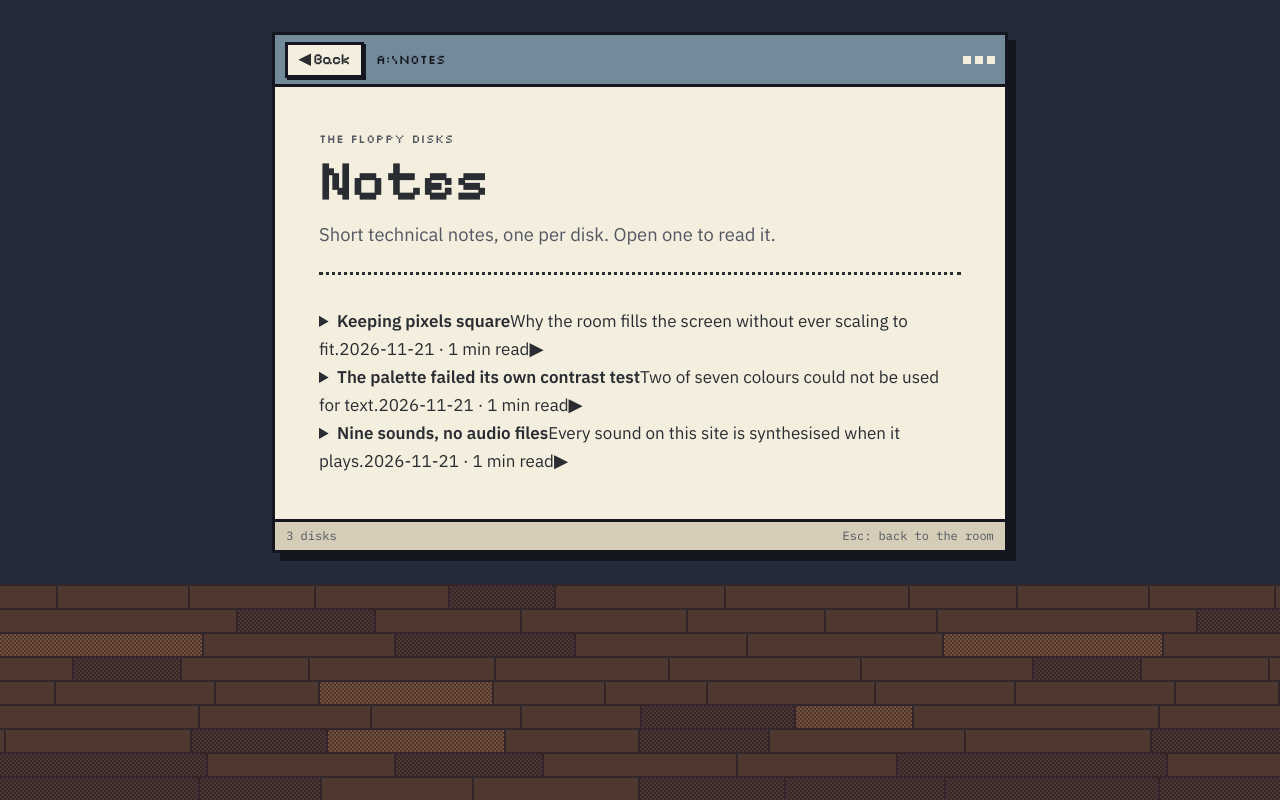
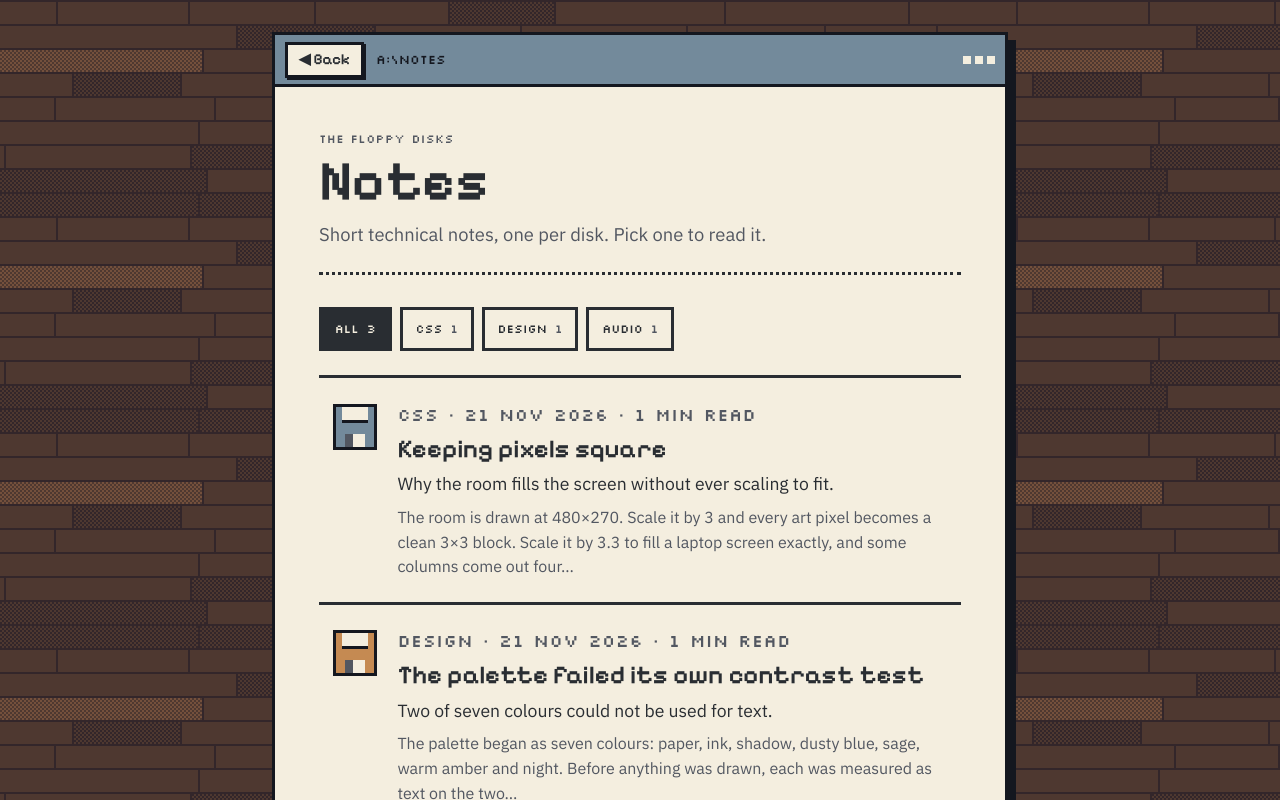
Before and after one commit to TraFost/pixel, a Next.js app: page /notes in a window 1280 px wide. Shown: the top 800 px of the page. Built offline with nearby package versions, Linux system fonts and the light colour scheme.

Commit message:
feat: add filterable notes and hash-based reading view

```diff
--- a/app/notes/page.tsx
+++ b/app/notes/page.tsx
@@ -1,13 +1,14 @@
 import type { Metadata } from 'next';
-import { NotesList, Screen } from '@/components/sections';
+import { NotesDesk } from '@/components/Notes';
+import { Screen } from '@/components/sections';
 import { notes } from '@/content/notes';
 
 export const metadata: Metadata = { title: 'Notes', description: 'Technical writing and experiments.' };
 
 export default function Notes() {
   return (
-    <Screen section="notes" title="Notes" lede="Short technical notes, one per disk. Open one to read it." status={`${notes.length} disks`}>
-      <NotesList />
+    <Screen section="notes" title="Notes" lede="Short technical notes, one per disk. Pick one to read it." status={`${notes.length} disks`}>
+      <NotesDesk />
     </Screen>
   );
 }
--- /dev/null
+++ b/components/Notes.module.css
@@ -0,0 +1,158 @@
+.tabs {
+  display: flex;
+  flex-wrap: wrap;
+  gap: 0.5rem;
+  margin-bottom: 1.5rem;
+}
+.tabs button {
+  display: inline-flex;
+  align-items: center;
+  gap: 0.5rem;
+  min-height: 44px;
+  padding: 0 0.8rem;
+  font: 0.75rem/1 var(--font-pixel), monospace;
+  color: var(--c-ink);
+  background: none;
+  border: 3px solid var(--c-ink);
+  cursor: pointer;
+}
+.tabs button span {
+  color: var(--muted);
+}
+.tabs button:hover {
+  background: var(--c-cream);
+}
+.tabs button[aria-pressed='true'] {
+  color: var(--c-paper);
+  background: var(--c-ink);
+}
+.tabs button[aria-pressed='true'] span {
+  color: inherit;
+}
+
+.index {
+  margin: 0;
+  padding: 0;
+  list-style: none;
+  border-top: 3px solid var(--c-ink);
+}
+.index li {
+  border-bottom: 3px solid var(--c-ink);
+}
+.index a {
+  display: flex;
+  align-items: flex-start;
+  gap: 1.25rem;
+  padding: 1.4rem 0.9rem;
+  color: inherit;
+  text-decoration: none;
+}
+.index a > span {
+  display: grid;
+  gap: 0.45rem;
+}
+.index strong {
+  font: 600 1.6rem/1.1 var(--font-display), sans-serif;
+}
+.index a > span > span {
+  max-width: 34rem;
+  font-size: 1.1rem;
+  line-height: 1.55;
+}
+.index a > span > span:last-child {
+  font-size: 1rem;
+  color: var(--muted);
+}
+.index a:is(:hover, :focus-visible) {
+  color: inherit;
+  background: var(--c-cream);
+  outline: 0;
+}
+.index a:is(:hover, :focus-visible) .disk {
+  translate: 0 -6px;
+}
+
+.disk {
+  position: relative;
+  flex: none;
+  width: 44px;
+  height: 46px;
+  margin-top: 0.2rem;
+  background: var(--c-blue);
+  border: 3px solid var(--c-n0);
+}
+.disk[data-tag='1'] {
+  background: var(--c-amber);
+}
+.disk[data-tag='2'] {
+  background: var(--c-sage);
+}
+.disk::before {
+  content: '';
+  position: absolute;
+  inset: 0 6px auto;
+  height: 16px;
+  background: var(--c-paper);
+  border-bottom: 3px solid var(--c-n0);
+}
+.disk::after {
+  content: '';
+  position: absolute;
+  inset: auto 9px 0;
+  height: 13px;
+  background: var(--c-paper);
+  border-left: 8px solid var(--c-shadow);
+}
+
+.note {
+  scroll-margin-top: calc(var(--bar) + 2rem);
+}
+.note[data-open] {
+  max-width: 44rem;
+  margin-inline: auto;
+}
+.note header {
+  margin-bottom: 2rem;
+  padding-bottom: 1.5rem;
+  border-bottom: 3px dotted var(--c-ink);
+}
+.note header :global(.btn) {
+  margin-bottom: 1.5rem;
+}
+.note h2 {
+  margin-top: 0.4rem;
+  font-size: clamp(1.9rem, 1.4rem + 2.2vw, 2.75rem);
+}
+.note footer {
+  display: grid;
+  gap: 0.3rem;
+  max-width: 40rem;
+  margin-top: 2.5rem;
+  padding-top: 1.25rem;
+  border-top: 3px dotted var(--c-ink);
+}
+.note footer a {
+  font: 600 1.35rem/1.2 var(--font-display), sans-serif;
+}
+/* Before the page is live every note is listed under the index, one after another. */
+.front:not([hidden]) ~ .note {
+  margin-top: 4rem;
+}
+.note:not([hidden]) {
+  animation: insert 0.25s steps(5);
+}
+
+@keyframes insert {
+  from { opacity: 0; translate: 0 1.25rem; }
+}
+
+@media (prefers-reduced-motion: no-preference) {
+  .disk {
+    transition: translate 0.12s steps(3);
+  }
+}
+@media (prefers-reduced-motion: reduce) {
+  .note:not([hidden]) {
+    animation: none;
+  }
+}
--- /dev/null
+++ b/components/Notes.tsx
@@ -0,0 +1,87 @@
+'use client';
+
+import { useEffect, useState } from 'react';
+import { Reader } from '@/components/Reader';
+import { Prose } from '@/components/sections';
+import { minutes } from '@/content/blocks';
+import { notes } from '@/content/notes';
+import { play } from '@/lib/sound';
+import s from './Notes.module.css';
+
+const TAGS = [...new Set(notes.map(n => n.tag))];
+const day = (date: string) => new Date(`${date}T00:00:00Z`).toLocaleDateString('en-GB', { day: 'numeric', month: 'short', year: 'numeric', timeZone: 'UTC' });
+const preview = (text: string) => (text.length > 170 ? `${text.slice(0, text.lastIndexOf(' ', 170))}…` : text);
+
+export function NotesDesk() {
+  const [tag, setTag] = useState<string>();
+  // The slug being read, null for the index. Undefined until the page is live: until then every note
+  // is laid out below the index, so it all still reads, and its links still work, without JavaScript.
+  const [open, setOpen] = useState<string | null>();
+
+  useEffect(() => {
+    const sync = () => setOpen(notes.find(n => n.slug === location.hash.slice(1))?.slug ?? null);
+    sync();
+    addEventListener('hashchange', sync);
+    addEventListener('popstate', sync);
+    return () => {
+      removeEventListener('hashchange', sync);
+      removeEventListener('popstate', sync);
+    };
+  }, []);
+
+  useEffect(() => {
+    if (open) document.getElementById(open)!.scrollIntoView();
+    else if (open === null) scrollTo(0, 0);
+  }, [open]);
+
+  const toIndex = () => {
+    history.pushState(null, '', location.pathname);
+    setOpen(null);
+    play('click');
+  };
+
+  return (
+    <Reader full={!!open}>
+      <div className={s.front} hidden={!!open}>
+        <div className={s.tabs} role="group" aria-label="Categories">
+          {[undefined, ...TAGS].map(t => (
+            <button key={t ?? 'all'} type="button" aria-pressed={tag === t} onClick={() => setTag(t)}>
+              {t ?? 'All'} <span>{notes.filter(n => !t || n.tag === t).length}</span>
+            </button>
+          ))}
+        </div>
+        <ol className={s.index}>
+          {notes.filter(n => !tag || n.tag === tag).map(n => (
+            <li key={n.slug}>
+              <a href={`#${n.slug}`} onClick={() => play('floppy')}>
+                <i aria-hidden className={s.disk} data-tag={TAGS.indexOf(n.tag)} />
+                <span>
+                  <span className="label">{n.tag} · {day(n.date)} · {minutes(n.body)} min read</span>
+                  <strong>{n.title}</strong>
+                  <span>{n.summary}</span>
+                  <span>{preview(n.body.find(b => typeof b === 'string') as string)}</span>
+                </span>
+              </a>
+            </li>
+          ))}
+        </ol>
+      </div>
+
+      {notes.map((n, i) => (
+        <article key={n.slug} id={n.slug} className={s.note} hidden={open !== undefined && open !== n.slug} data-open={open === n.slug || undefined}>
+          <header>
+            <button type="button" className="btn" onClick={toIndex}>◀ All notes</button>
+            <p className="label">{n.tag} · {day(n.date)} · {minutes(n.body)} min read</p>
+            <h2>{n.title}</h2>
+            <p className="lede">{n.summary}</p>
+          </header>
+          <div className="prose"><Prose blocks={n.body} /></div>
+          <footer>
+            <span className="label">Next disk</span>
+            <a href={`#${notes[(i + 1) % notes.length].slug}`} onClick={() => play('floppy')}>{notes[(i + 1) % notes.length].title} ▶</a>
+          </footer>
+        </article>
+      ))}
+    </Reader>
+  );
+}
--- a/components/sections.tsx
+++ b/components/sections.tsx
@@ -1,4 +1,3 @@
-import { notes } from '@/content/notes';
 import { site } from '@/content/site';
 import type { CSSProperties, ReactNode } from 'react';
 import { Figure } from '@/components/Figure';
@@ -76,28 +75,6 @@ export function Prose({ blocks }: { blocks: Block[] }) {
 
 const ICONS = ['var(--c-amber)', 'var(--c-night)', 'var(--c-sage)'];
 const icon = (i: number) => <i aria-hidden className="ico" style={{ background: ICONS[i % ICONS.length] }} />;
-export function NotesList() {
-  return (
-    <div className="files">
-      {notes.map((n, i) => (
-        <details key={n.slug} id={n.slug} name="note">
-          <summary>
-            {icon(i)}
-            <span>
-              <strong>{n.title}</strong>
-              <span>{n.summary}</span>
-              <span className="meta"><time dateTime={n.date}>{n.date}</time> · {Math.max(1, Math.round(n.body.join(' ').split(' ').length / 200))} min read</span>
-            </span>
-            <b aria-hidden>▶</b>
-          </summary>
-          <div className="prose">{n.body.map(p => <p key={p}>{p}</p>)}</div>
-        </details>
-      ))}
-    </div>
-  );
-}
-
-
 export function AboutBody() {
   return <>{site.about.map(p => <p key={p}>{p}</p>)}</>;
 }
--- a/content/notes.ts
+++ b/content/notes.ts
@@ -1,14 +1,23 @@
-export type Note = { slug: string; title: string; date: string; summary: string; body: string[] };
+import type { Block } from './blocks';
+
+export type Note = { slug: string; title: string; tag: string; date: string; summary: string; body: Block[] };
 
 export const notes: Note[] = [
   {
     slug: 'square-pixels',
+    tag: 'CSS',
     title: 'Keeping pixels square',
     date: '2026-11-21',
     summary: 'Why the room fills the screen without ever scaling to fit.',
     body: [
       'The room is drawn at 480×270. Scale it by 3 and every art pixel becomes a clean 3×3 block. Scale it by 3.3 to fill a laptop screen exactly, and some columns come out four screen pixels wide and others three. The window frame shimmers whenever anything moves.',
+      { figure: 'scale', caption: 'The print above the lamp at any scale, beside the same print snapped down to a whole step. Drag the slider.' },
       'So the room never scales to fit. Its height is round(down, 100cqh, 270px): the largest whole multiple of 270px the screen allows. On screens with two or three device pixels per CSS pixel, halves and thirds are safe too, so the step shrinks to 135px or 90px.',
+      { code: `.scene {
+  --rh: max(270px, min(
+    round(down, 100cqh, var(--sy)),
+    round(down, var(--wide), var(--sx)) * 9 / 16));
+}`, caption: 'The rule that sizes the room. --sy and --sx are one whole step of scale: 270px and 480px, halved or cut in three on sharper screens.' },
       'That leaves gaps, and the gaps are filled with more room. The wall’s edge column repeats sideways. The floor is a tile whose planks wrap around, so it carries on left, right and down without a seam. The art stays the same size; the room around it grows.',
       'On a phone held upright the room is wider than the screen, so it scrolls sideways and starts centred on the desk. Offsets are rounded to whole pixels as well: half a pixel of offset brings the blur straight back.',
       'Known gap: at a device pixel ratio of 1.25 or 1.5, common on Windows laptops, no CSS size lands on whole device pixels. This site leaves that alone.',
@@ -16,24 +25,32 @@ export const notes: Note[] = [
   },
   {
     slug: 'contrast',
+    tag: 'Design',
     title: 'The palette failed its own contrast test',
     date: '2026-11-21',
     summary: 'Two of seven colours could not be used for text.',
     body: [
       'The palette began as seven colours: paper, ink, shadow, dusty blue, sage, warm amber and night. Before anything was drawn, each was measured as text on the two backgrounds.',
       'On paper, ink scores 11.97 to 1 and shadow 6.27. Dusty blue manages 3.11, enough for large text only. Sage and amber score 2.56 and 2.54, which is decoration, not text.',
+      { figure: 'contrast', caption: 'The seven colours as text, measured live. Switch the background.' },
       'On night the picture flips. Amber reaches 4.87 and sage 4.85, both fine for body text. Shadow drops to 1.98.',
       'So the accent changes with the background. Night pages use the original amber. Paper pages use a darker one, #8A5A2B, at 5.07 to 1. The pretty amber still appears on paper, but only as a fill.',
     ],
   },
   {
     slug: 'no-audio-files',
+    tag: 'Audio',
     title: 'Nine sounds, no audio files',
     date: '2026-11-21',
     summary: 'Every sound on this site is synthesised when it plays.',
     body: [
       'The click is 40 milliseconds of white noise through a band-pass filter at 2.4 kHz. The floppy is two of those plus a 110 Hz thump. The monitor is a 60 Hz thud, a short hiss and a faint high whine that fades over half a second. The telephone dials three touch-tone digits, each a low and a high sine wave together. The notebook is a puff of high-passed noise, and the dialogue box ticks with a 30 millisecond tone.',
+      { figure: 'sounds', caption: 'Every effect on the site. Nothing is downloaded when you press one.' },
       'The cat has two. Its meow is a sawtooth that slides from 520 Hz up to 820 and back down, pushed through a band-pass filter that opens and closes like a mouth. Its purr is low rumble chopped 25 times a second.',
+      { code: `osc.type = 'sawtooth';
+osc.frequency.setValueAtTime(520, t);
+osc.frequency.linearRampToValueAtTime(820, t + 0.12);
+osc.frequency.exponentialRampToValueAtTime(430, t + 0.55);`, caption: 'The pitch of the meow: up for an eighth of a second, then a long slide down.' },
       'The rain is looped noise, band-passed around 1.8 kHz, with a slow wobble on the volume. It sits at about a fifth of the level of the effects, and everything pauses when the tab is hidden.',
       'There is nothing to license and nothing to download. Sound is on by default, but browsers only allow audio after a click or a key press, so the rain starts with your first one. The radio on the shelf switches it off.',
       'The trade-off: synthesised rain sounds like rain heard through a wall. For this room, that is close enough.',
```
